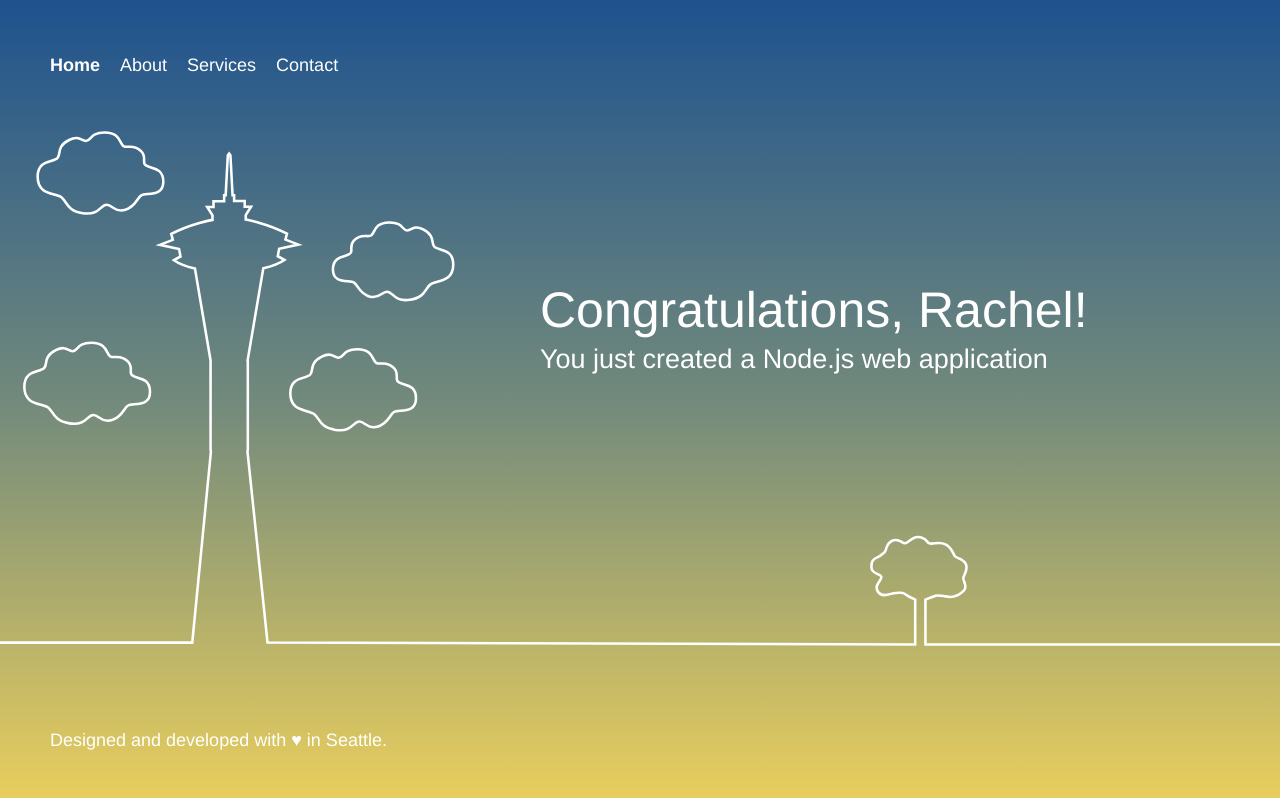
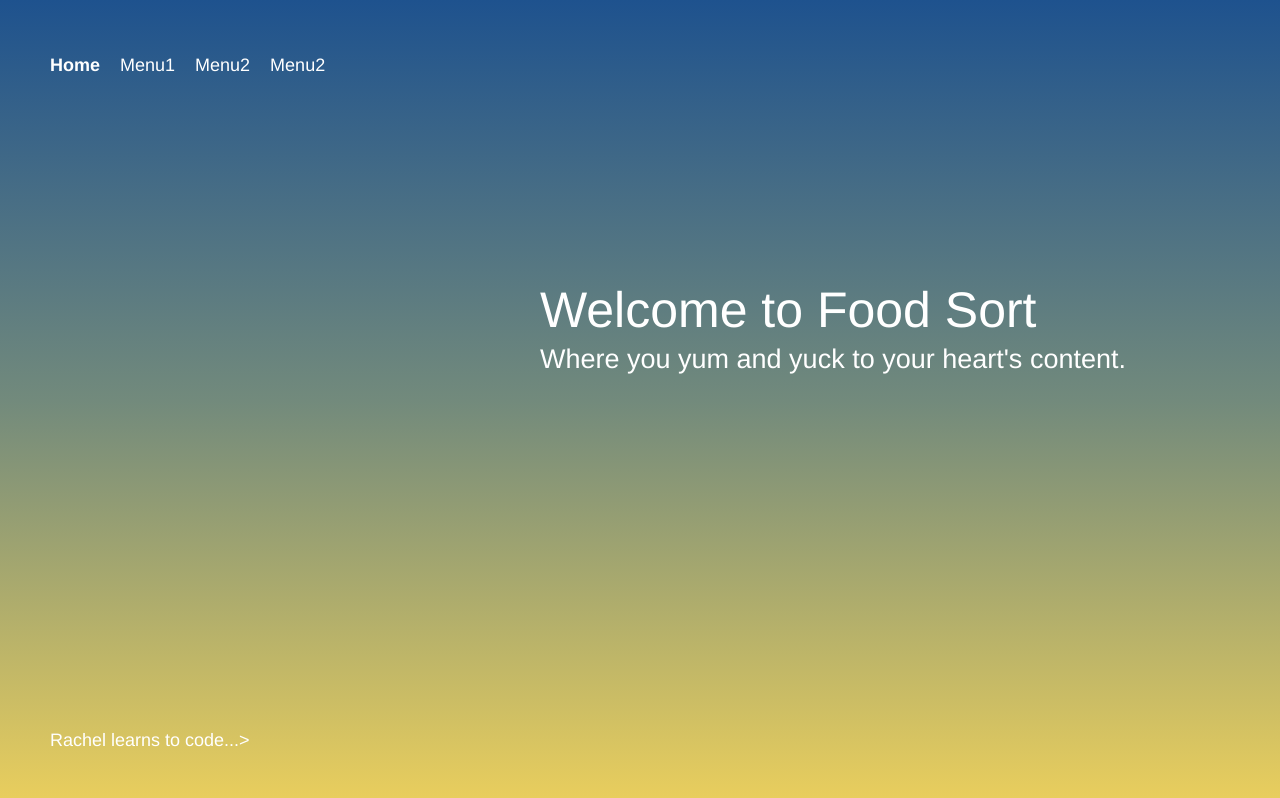
Before and after one commit to relkin01/TestFood, a plain HTML site: page public/index.html in a window 1280 px wide. Drawn offline with Linux system fonts and the light colour scheme.

Commit message:
Cleaning out Amazon junk.

```diff
--- a/public/index.html
+++ b/public/index.html
@@ -11,60 +11,27 @@
 
 <body class="">
     <div class="wrapper">
-        <div class="graphics">
-            <div class="tower">
-                <svg version="1.1" id="Layer_1" xmlns="http://www.w3.org/2000/svg" xmlns:xlink="http://www.w3.org/1999/xlink" x="0px" y="0px"
-                     viewBox="-11 170 1000 429" enable-background="new -11 170 1000 429" xml:space="preserve">
-                    <path class="path" fill="none" stroke="#FFFFFF" stroke-width="2" stroke-miterlimit="10" d="M989,595H712v-35c0,0,4.5-1.8,8-3
-                                                                                                  c5.2-1.8,12.5,5.3,22-4c3.4-3.4-0.9-7.8-0.4-10.1c0.7-3.1,4.4-6.8,1.6-11.4c-2.6-4.2-6.9-3.6-8.2-5.5c-1.7-2.3-2.2-6.3-7-9
-                                                                                                  c-5.6-3.1-9.9,0.2-13-1c-2.5-0.9-2.3-5-9-5c-4.8,0-7.2,4.8-10,5c-2.3,0.2-4.9-4.5-10-2c-5.5,2.8-4,7.3-6,9c-1.4,1.2-3.1,3.2-6,4.2
-                                                                                                  c-2.6,0.9-4.9,3-4,8.8c0.6,3.7,6.8,4.1,7.5,6c1,2.9-6.4,6.2-2.5,12c3,4.5,9,1.6,12,1c1.9-0.4,7.1-0.7,8,0c3.4,2.5,9,5,9,5v35
-                                                                                                  l-506-1.5L182.3,444l0.3-0.8v-69.6l-0.2-0.2l12.3-72.3c10.9-2.6,16.5-6.5,16.5-6.5l-5.2-2.9l1.1-5.8l15-3.3l-10.1-3.9l1.2-4.6
-                                                                                                  c-15.8-8.3-32.2-11-32.2-11v-3.6l4.1-6.5h-4.9v-4.4h-8.3V244h-1.2l-1.7-31.2l-1-1.3l-1,1.3l-1.7,31.2h-1.2v4.8h-8.3v4.4h-4.9
-                                                                                                  l4.1,6.5v3.6c0,0-16.5,2.7-32.2,11l1.2,4.6l-10.1,3.9l15,3.3l1.1,5.8l-5.1,2.9c0,0,5.5,3.9,16.4,6.5l12.3,72.4l-0.1,0.1v69.6
-                                                                                                  l0.3,0.8l-14.6,149.4h-1.2H-11"/>
-                    <path class="path" fill="none" stroke="#FFFFFF" stroke-width="2" stroke-miterlimit="10" d="M8,393.7c0-13.5,12.1-10.8,15.6-14.7
-                                                                                                  c2.8-3.2-1-8.8,9-13.9c7.9-4.1,9.7,1,13.1,0.8c4.5-0.3,3.3-6.7,14.7-6.6c12.7,0.2,11.2,8.4,14.7,10.6c3,1.9,7.9-2.1,13.9,4.1
-                                                                                                  c3.8,4,1.3,7.4,2.5,9.8c2.2,4.4,14.7,0.9,14.7,13.9c0,12.2-13.5,8.3-17.2,10.6c-3.6,2.3-4.4,9.3-13.1,11.5c-8,2-9.5-4-13.9-4.1
-                                                                                                  c-5-0.1-5.5,8.6-18.8,6.6c-12.3-1.9-12.3-9.1-16.4-12.3C21.9,406.3,8,408.6,8,393.7z"/>
-                    <path class="path" fill="none" stroke="#FFFFFF" stroke-width="2" stroke-miterlimit="10" d="M325.1,313.9c-3.9,3-3.9,10-15.7,11.8
-                                                                                                  c-12.8,2-13.3-6.4-18-6.3c-4.3,0.1-5.7,5.8-13.3,3.9c-8.4-2.1-9.1-8.8-12.5-11c-3.6-2.3-16.5,1.5-16.5-10.2c0-12.4,12-9.1,14.1-13.3
-                                                                                                  c1.1-2.3-1.3-5.6,2.4-9.4c5.8-6,10.4-2.1,13.3-3.9c3.4-2.1,2-10,14.1-10.2c11-0.2,9.9,6,14.1,6.3c3.3,0.2,5-4.7,12.5-0.8
-                                                                                                  c9.6,4.9,6,10.3,8.6,13.3c3.3,3.7,14.9,1.2,14.9,14.1C343.1,312.5,329.8,310.3,325.1,313.9z"/>
-                    <path class="path" fill="none" stroke="#FFFFFF" stroke-width="2" stroke-miterlimit="10" d="M18.4,229.5c0-13.5,12.1-10.8,15.6-14.7
-                                                                                                  c2.8-3.2-1-8.8,9-13.9c7.9-4.1,9.7,1,13.1,0.8c4.5-0.3,3.3-6.7,14.7-6.6c12.7,0.2,11.2,8.4,14.7,10.6c3,1.9,7.9-2.1,13.9,4.1
-                                                                                                  c3.8,4,1.3,7.4,2.5,9.8c2.2,4.4,14.7,0.9,14.7,13.9c0,12.2-13.5,8.3-17.2,10.6c-3.6,2.3-4.4,9.3-13.1,11.5c-8,2-9.5-4-13.9-4.1
-                                                                                                  c-5-0.1-5.5,8.6-18.8,6.6c-12.3-1.9-12.3-9.1-16.4-12.3C32.2,242.1,18.4,244.4,18.4,229.5z"/>
-                    <path class="path" fill="none" stroke="#FFFFFF" stroke-width="2" stroke-miterlimit="10" d="M215.8,398.8c0-13.5,12.1-10.8,15.6-14.7
-                                                                                                  c2.8-3.2-1-8.8,9-13.9c7.9-4.1,9.7,1,13.1,0.8c4.5-0.3,3.3-6.7,14.7-6.6c12.7,0.2,11.2,8.4,14.7,10.6c3,1.9,7.9-2.1,13.9,4.1
-                                                                                                  c3.8,4,1.3,7.4,2.5,9.8c2.2,4.4,14.7,0.9,14.7,13.9c0,12.2-13.5,8.3-17.2,10.6c-3.6,2.3-4.4,9.3-13.1,11.5c-8,2-9.5-4-13.9-4.1
-                                                                                                  c-5-0.1-5.5,8.6-18.8,6.6c-12.3-1.9-12.3-9.1-16.4-12.3C229.7,411.3,215.8,413.6,215.8,398.8z"/>
-                </svg>
-
-            </div>
-        </div>
-
         <header>
             <nav class="website-nav">
                 <ul>
-                  <li><a class="home-link" href="https://aws.amazon.com/">Home</a></li>
-                  <li><a href="https://aws.amazon.com/what-is-cloud-computing/">About</a></li>
-                  <li><a href="https://aws.amazon.com/solutions/">Services</a></li>
-                  <li><a href="https://aws.amazon.com/contact-us/">Contact</a></li>
+                  <li><a class="home-link">Home</a></li>
+                  <li><a>Menu1</a></li>
+                  <li><a>Menu2</a></li>
+                  <li><a>Menu2</a></li>
                 </ul>
             </nav>
         </header>
 
         <div class="message">
             <div class="text">
-                <h1>Congratulations, Rachel!</h1>
-                <h2>You just created a Node.js web application</h2>
+                <h1>Welcome to Food Sort</h1>
+                <h2>Where you yum and yuck to your heart's content.</h2>
             </div>
         </div>
     </div>
 
     <footer>
-        <p class="footer-contents">Designed and developed with <a href="https://aws.amazon.com/careers/devtools-jobs/">♥</a> in Seattle.</p>
+        <p class="footer-contents">Rachel learns to code...>
     </footer>
 
     <script src="assets/js/set-background.js"></script>
```
